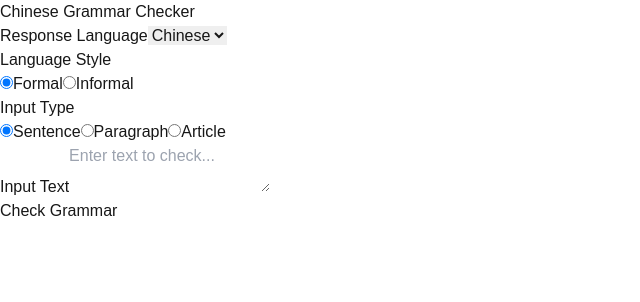
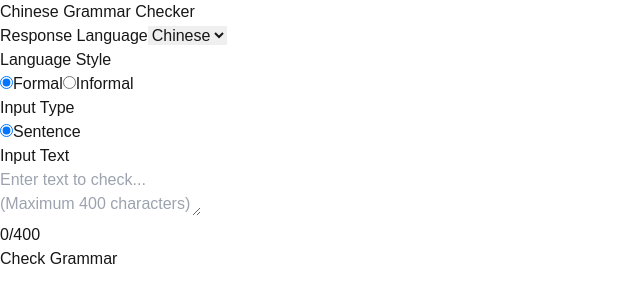
Before and after one commit to QuLi-ops/chinese-grammar-checker, a Next.js app: page / in a window 1280 px wide. Shown: the top 302 px of the page, without its empty margins (0-640 px from the left). Built offline with nearby package versions, Linux system fonts and the light colour scheme.

Commit message:
完善功能

```diff
--- a/src/app/components/GrammarInput.tsx
+++ b/src/app/components/GrammarInput.tsx
@@ -3,7 +3,7 @@
 import React, { useState } from 'react';
 import { useGrammarCheck } from '../hooks/useGrammarCheck';
 import GrammarOutput from './GrammarOutput';
-import { ResponseLanguage, InputType, LanguageStyle } from '../types/grammar';
+import { ResponseLanguage, InputType, LanguageStyle, APIResponse } from '../types/grammar';
 
 const GrammarInput: React.FC = () => {
   const [text, setText] = useState('');
@@ -80,6 +80,7 @@ const GrammarInput: React.FC = () => {
                 />
                 <span className="ml-2">Sentence</span>
               </label>
+              {/* Temporarily commented out paragraph and article options
               <label className="inline-flex items-center">
                 <input
                   type="radio"
@@ -100,6 +101,7 @@ const GrammarInput: React.FC = () => {
                 />
                 <span className="ml-2">Article</span>
               </label>
+              */}
             </div>
           </div>
 
@@ -107,12 +109,23 @@ const GrammarInput: React.FC = () => {
             <label className="block text-sm font-medium text-gray-700 mb-2">
               Input Text
             </label>
-            <textarea
-              value={text}
-              onChange={(e) => setText(e.target.value)}
-              placeholder="Enter text to check..."
-              className="w-full px-3 py-2 border border-gray-300 rounded-md focus:outline-none focus:ring-2 focus:ring-blue-500 min-h-[150px]"
-            />
+            <div className="relative">
+              <textarea
+                value={text}
+                onChange={(e) => {
+                  const newText = e.target.value;
+                  if (newText.length <= 400) {
+                    setText(newText);
+                  }
+                }}
+                placeholder="Enter text to check... (Maximum 400 characters)"
+                className="w-full px-3 py-2 border border-gray-300 rounded-md focus:outline-none focus:ring-2 focus:ring-blue-500 min-h-[150px]"
+                maxLength={400}
+              />
+              <div className="absolute bottom-2 right-2 text-sm text-gray-500">
+                {text.length}/400
+              </div>
+            </div>
           </div>
 
           <div className="flex justify-end">
--- a/src/app/components/GrammarOutput.tsx
+++ b/src/app/components/GrammarOutput.tsx
@@ -15,6 +15,7 @@ interface GrammarOutputProps {
   isCorrect: boolean;
   errors?: Error[];
   correctedText?: string;
+  explanations?: string[];
 }
 
 const GrammarOutput: React.FC<GrammarOutputProps> = ({
@@ -22,6 +23,7 @@ const GrammarOutput: React.FC<GrammarOutputProps> = ({
   isCorrect,
   errors = [],
   correctedText,
+  explanations = [],
 }) => {
   const renderText = () => {
     if (isCorrect) {
@@ -107,6 +109,21 @@ const GrammarOutput: React.FC<GrammarOutputProps> = ({
           />
         </div>
 
+        {!isCorrect && explanations.length > 0 && (
+          <div>
+            <h3 className="text-lg font-medium text-gray-900 mb-2">
+              Detailed Explanations
+            </h3>
+            <div className="p-4 bg-blue-50 rounded-md text-blue-700">
+              <ul className="list-decimal list-inside space-y-2">
+                {explanations.map((explanation, index) => (
+                  <li key={index}>{explanation}</li>
+                ))}
+              </ul>
+            </div>
+          </div>
+        )}
+
         {!isCorrect && correctedText && (
           <div>
             <h3 className="text-lg font-medium text-gray-900 mb-2">
@@ -123,6 +140,7 @@ const GrammarOutput: React.FC<GrammarOutputProps> = ({
           </div>
         )}
 
+        {/* Temporarily commented out severity indicators
         {!isCorrect && errors.length > 0 && (
           <div className="mt-4">
             <div className="flex space-x-4">
@@ -141,6 +159,7 @@ const GrammarOutput: React.FC<GrammarOutputProps> = ({
             </div>
           </div>
         )}
+        */}
       </div>
     </div>
   );
--- a/src/app/hooks/useGrammarCheck.ts
+++ b/src/app/hooks/useGrammarCheck.ts
@@ -1,16 +1,5 @@
 import { useState } from 'react';
-import { ResponseLanguage, InputType, LanguageStyle } from '../types/grammar';
-
-interface APIResponse {
-  isCorrect: boolean;
-  errors?: Array<{
-    start: number;
-    end: number;
-    severity: 'low' | 'medium' | 'high';
-    message: string;
-  }>;
-  correctedText?: string;
-}
+import { ResponseLanguage, InputType, LanguageStyle, APIResponse } from '../types/grammar';
 
 export function useGrammarCheck() {
   const [isLoading, setIsLoading] = useState(false);
```
Also changed, not shown: src/app/types/grammar.ts (+15 -0 lines).
